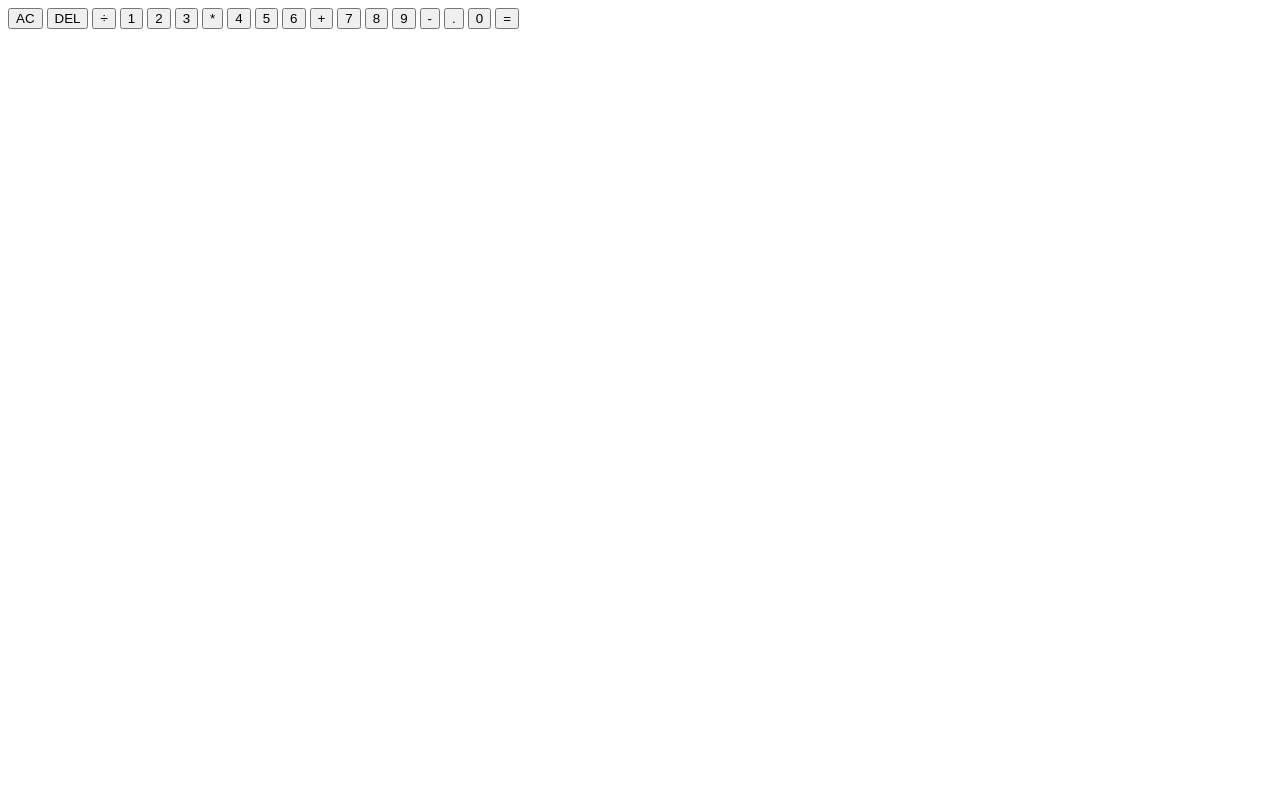
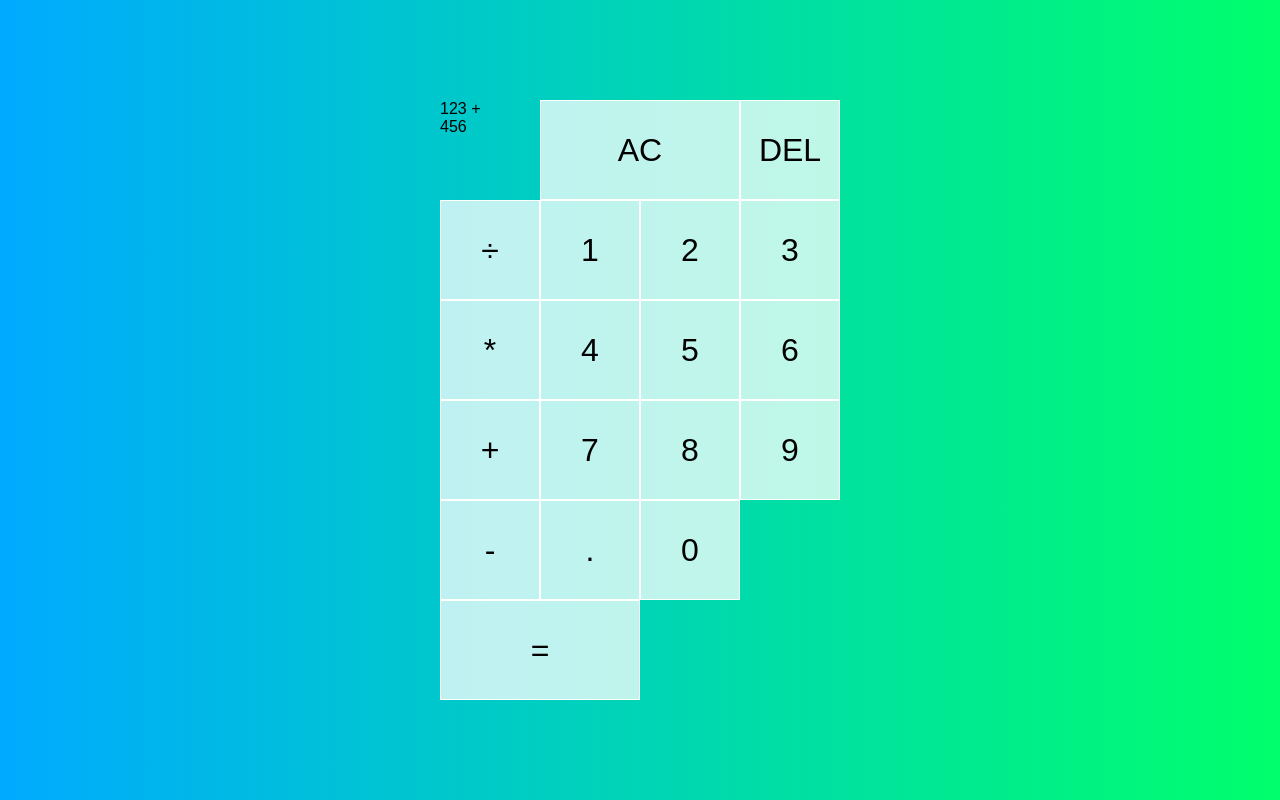
Before and after one commit to cabbachew/calculator, a plain HTML site: page index.html in a window 1280 px wide. Drawn offline with Linux system fonts and the light colour scheme.

Commit message:
Style buttons using CSS grid

```diff
--- a/index.html
+++ b/index.html
@@ -11,8 +11,8 @@
 <body>
   <div class="calculator-grid">
     <div class="output">
-      <div class="previous-operand"></div>
-      <div class="current-operand"></div>
+      <div class="previous-operand">123 +</div>
+      <div class="current-operand">456</div>
     </div>
     <button class="span-two">AC</button>
     <button>DEL</button>
--- a/style.css
+++ b/style.css
@@ -0,0 +1,36 @@
+*, *::before, *::after {
+  box-sizing: border-box;
+  font-family: Gotham Rounded, sans-serif;
+  font-weight: normal;
+}
+
+body {
+  padding: 0;
+  margin: 0;
+  background: linear-gradient(to right, #00AAFF, #00FF6C);
+}
+
+.calculator-grid {
+  display: grid;
+  justify-content: center;
+  align-content: center;
+  min-height: 100vh;
+  grid-template-columns: repeat(4, 100px);
+  grid-template-rows: minmax(100px, auto) repeat(5, 100px);
+}
+
+.calculator-grid > button {
+  cursor: pointer;
+  font-size: 2rem;
+  border: 1px solid white;
+  outline: none;
+  background-color: rgba(255, 255, 255, .75);
+}
+
+.calculator-grid > button:hover {
+  background-color: rgba(255, 255, 255, .9);
+}
+
+.span-two {
+  grid-column: span 2;
+}
```
